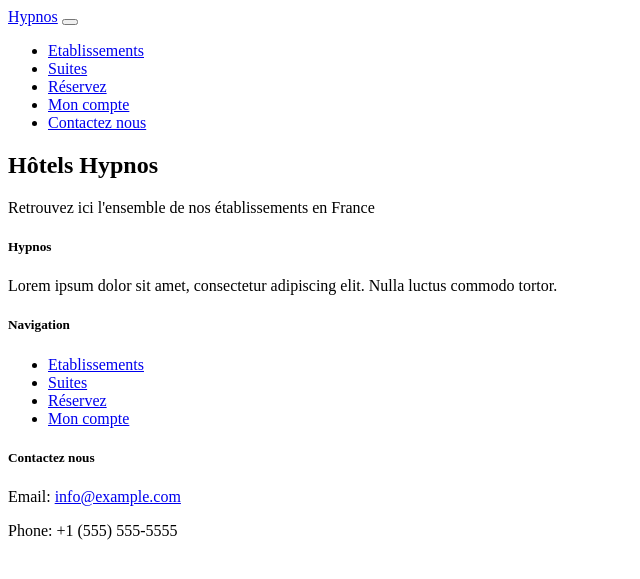
After one commit to lych42/hypnos, a Symfony app: template templates/etablissements/etablissements.html.twig in a window 1280 px wide. The commit adds this page. Shown: the top 579 px of the page, without its empty margins (0-640 px from the left). Run offline with Twig, Linux system fonts and the light colour scheme; the template is opened without the code that fills it, so the values that code supplies are empty; some libraries are stand-ins or nearby versions.

Commit message:
maj navbar

```diff
--- a/src/Controller/HomeController.php
+++ b/src/Controller/HomeController.php
@@ -11,7 +11,7 @@ use Symfony\Component\Routing\Annotation\Route;
 class HomeController extends AbstractController
 {
 
-    #[Route('/', name: 'app_home')]
+    #[Route('/', name: 'home')]
     public function index(SuiteRepository $suiteRepository, EtablissementRepository $etablissementRepository): Response
     {
         return $this->render('home/index.html.twig', [
--- a/templates/base/nav.html.twig
+++ b/templates/base/nav.html.twig
@@ -1,16 +1,16 @@
 <nav class="navbar navbar-expand-lg navbar-light bg-light">
   <div class="container">
-    <a class="navbar-brand" href="#">Hypnos</a>
+    <a class="navbar-brand" href="{{ path('home') }}">Hypnos</a>
     <button class="navbar-toggler" type="button" data-toggle="collapse" data-target="#navbarNav" aria-controls="navbarNav" aria-expanded="false" aria-label="Toggle navigation">
       <span class="navbar-toggler-icon"></span>
     </button>
     <div class="collapse navbar-collapse justify-content-end" id="navbarNav">
       <ul class="navbar-nav">
         <li class="nav-item">
-          <a class="nav-link" href="#">Etablissements</a>
+          <a class="nav-link" href="{{ path('etablissements') }}">Etablissements</a>
         </li>
         <li class="nav-item">
-          <a class="nav-link" href="#">Suites</a>
+          <a class="nav-link" href="{{ path('suites') }}">Suites</a>
         </li>
         <li class="nav-item">
           <a class="nav-link" href="#">Réservez</a>
--- /dev/null
+++ b/templates/etablissements/etablissements.html.twig
@@ -0,0 +1,43 @@
+{% extends 'base.html.twig'  %}
+
+{% block title %}Hello{% endblock %}
+
+{% block body %}
+
+<!-- Les 7 Hôtels Hypnos -->
+<section>
+    <div class="container">
+        <div class="row">
+            <div class="col-12">
+                <h1>Hôtels Hypnos</h1>
+                <p class="lead">Retrouvez ici l'ensemble de nos établissements en France</p>
+            </div>
+
+            {% for etablissement in etablissements  %}
+
+            <div class="container">
+  <div class="card-deck mb-3 text-center">
+    <div class="card mb-4 shadow-sm">
+      <div class="card-header">
+        <h4 class="my-0 font-weight-normal">{{  etablissement.nom }}</h4>
+      </div>
+      <div class="card-body">
+        <img src="https://via.placeholder.com/150x150" class="img-fluid rounded mx-auto d-block" alt="Hôtel du Château">
+        <p>{{etablissement.description}}</p>
+        <p>{{etablissement.town}}</p>
+        <p>{{etablissement.adress}}</p>
+        <p>
+
+
+        <button type="button" class="btn btn-lg btn-block btn-primary">Réservez</button>
+      </div>
+    </div>
+
+
+</section>
+
+
+
+    <p>{{ etablissement.town }}</p>
+{% endfor %}
+{% endblock %}
--- a/templates/home/etablissements.html.twig
+++ b/templates/home/etablissements.html.twig
@@ -2,7 +2,7 @@
 
 <div class="row">
   <h2>Hôtels Hypnos</h2>
-  <p>Retrouvez ici l'ensemble de nos établissements en France</p>
+  <p></p>
 </div>
 
 {% for etablissement in etablissements %}
```
Also changed, not shown: src/Controller/EtablissementsController.php (added, +19 -0 lines), src/Controller/SuitesController.php (added, +19 -0 lines), templates/suites/suites.html.twig (added, +25 -0 lines).
